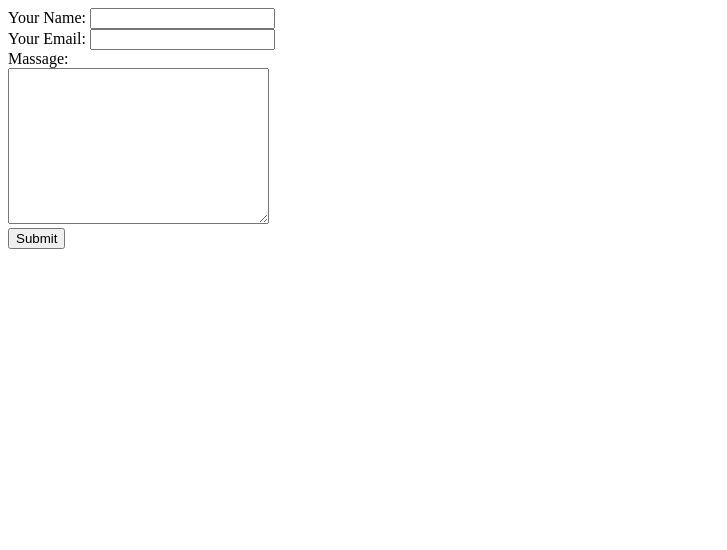
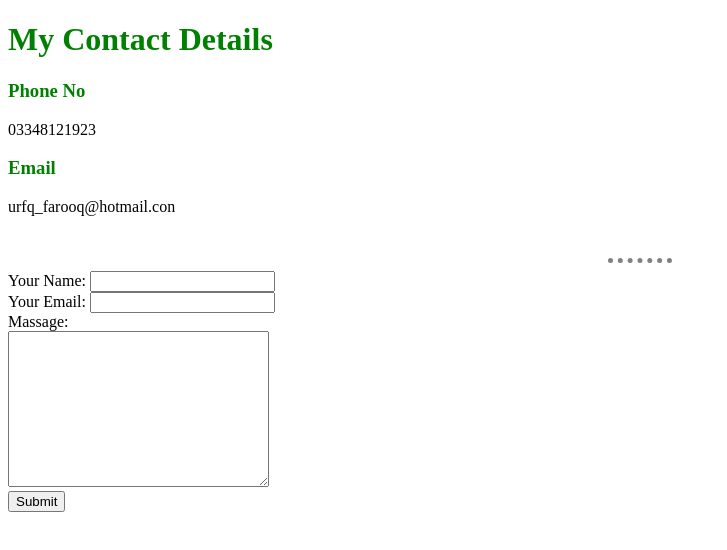
Before and after one commit to umer381a/cv, a plain HTML site: page Contact me.html in a window 1280 px wide. Shown: the whole page, without its empty margins (0-727 px from the left). Drawn offline with Linux system fonts and the light colour scheme; files that its build step writes are made by us from their sources.

Commit message:
Add files via upload

```diff
--- a/Contact me.html
+++ b/Contact me.html
@@ -3,9 +3,16 @@
 <html lang="en" dir="ltr">
   <head>
     <meta charset="utf-8">
-    <title></title>
+    <title>contact me</title>
+    <link rel="stylesheet" href="css/styles.css">
   </head>
   <body>
+    <h1>My Contact Details</h1>
+    <h3>Phone No</h3>
+    <p>03348121923</p>
+    <h3>Email</h3>
+    <p>urfq_farooq@hotmail.con</p><br>
+    <hr>
     <form class="" action="index.html" method="post">
       <label>Your Name:</label>
       <input type="text" name="Your Name" value=""><br>
```
